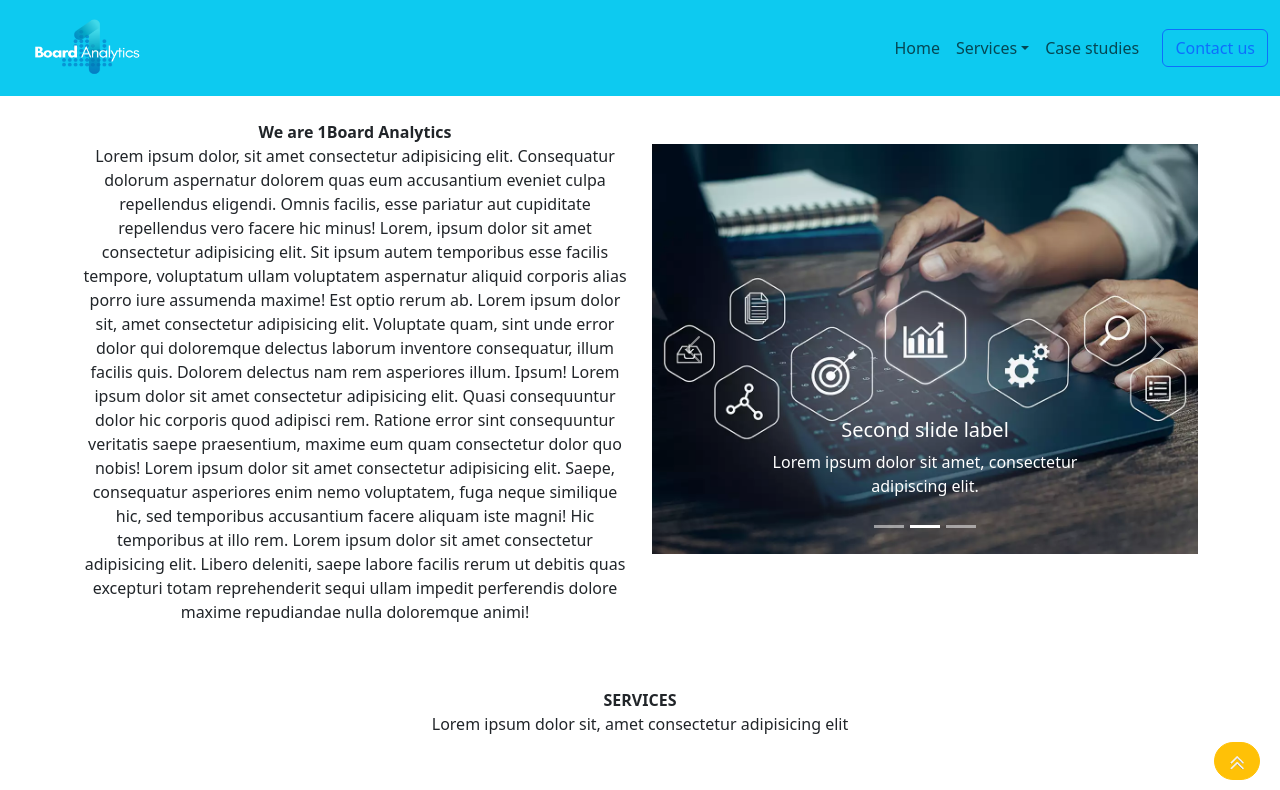
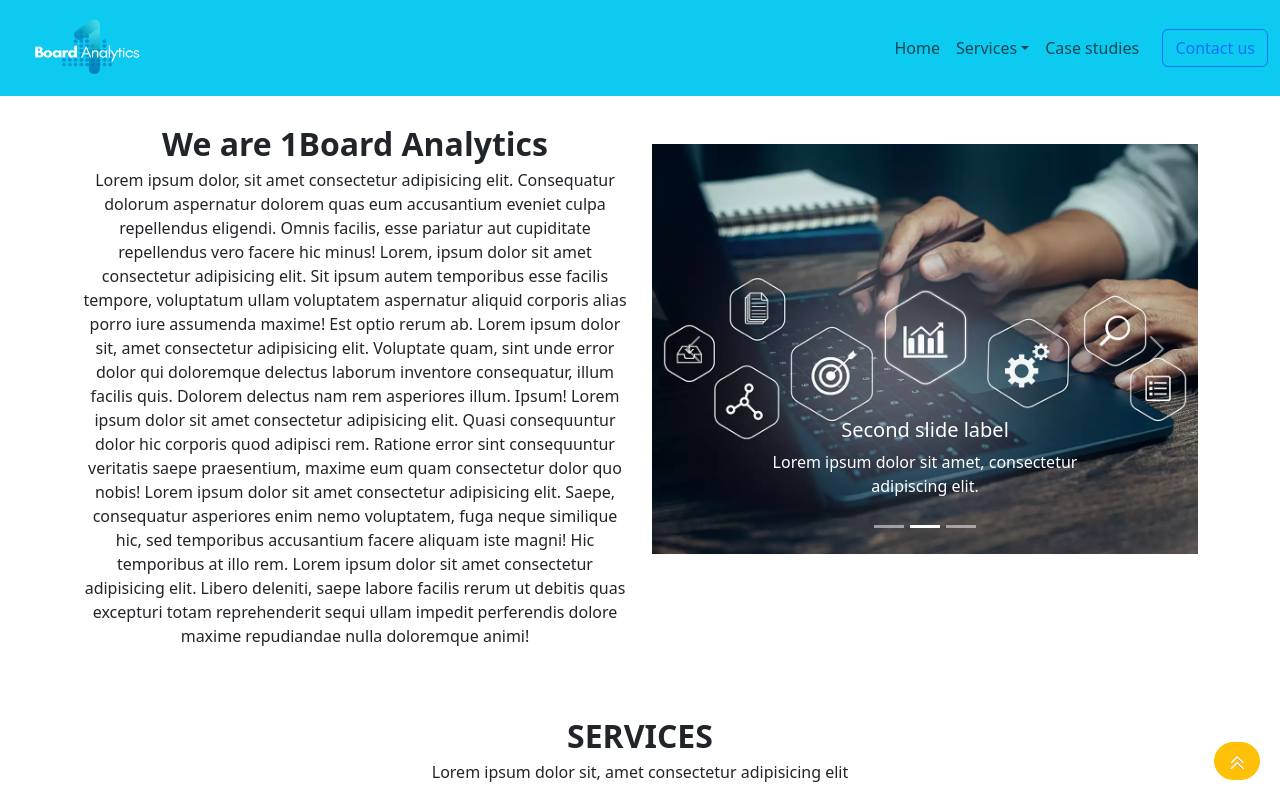
Before and after one commit to Sasijaya2112/one-board-analytics, a React (Create React App) app: page / in a window 1280 px wide. Shown: the top 790 px of the page. Built offline with nearby package versions, Linux system fonts and the light colour scheme.

Commit message:
deployment check

```diff
--- a/package.json
+++ b/package.json
@@ -1,4 +1,5 @@
 {
+  "homepage": "https://github.com/Sasijaya2112/one-board-analytics",
   "name": "one-board-analytics",
   "version": "0.1.0",
   "private": true,
@@ -16,6 +17,8 @@
   },
   "scripts": {
     "start": "react-scripts start",
+    "predeploy": "npm run build",
+    "deploy": "gh-pages -d build",
     "build": "react-scripts build",
     "test": "react-scripts test",
     "eject": "react-scripts eject"
@@ -37,5 +40,8 @@
       "last 1 firefox version",
       "last 1 safari version"
     ]
+  },
+  "devDependencies": {
+    "gh-pages": "^6.0.0"
   }
 }
--- a/src/App.css
+++ b/src/App.css
@@ -3,8 +3,17 @@
 }
 
 .nav1:hover{
-  background-color: aliceblue;
+  background-color: rgb(0, 106, 228);
   border-radius: 10px;
+  color: white;
+}
+
+.nav1 .nav-link:hover {
+  color: white;
+}
+
+.nav1 .NavDropdown.Item{
+  background-color: #61dafb;
 }
 
 .about{
--- a/src/App.js
+++ b/src/App.js
@@ -16,7 +16,7 @@ function App() {
       <Topnavbar/>
       <Home/>
       <br></br><br></br>
-      <b>SERVICES</b>
+      <b className='fs-2'>SERVICES</b>
       <p>Lorem ipsum dolor sit, amet consectetur adipisicing elit</p>
       <Container>
       <Row className=''>
--- a/src/Home.js
+++ b/src/Home.js
@@ -14,7 +14,7 @@ function Home() {
                 <Col>
                     <p class="about">
                     <br></br>
-                        <b>We are 1Board Analytics</b><br></br>
+                        <b className='fs-2'>We are 1Board Analytics</b><br></br>
                     Lorem ipsum dolor, sit amet consectetur adipisicing elit. Consequatur dolorum aspernatur dolorem quas eum
                     accusantium eveniet culpa repellendus eligendi. Omnis facilis, esse pariatur aut cupiditate repellendus vero
                     facere hic minus!
```
Also changed, not shown: 1 other file (tests, documents, lock files or other folders).
